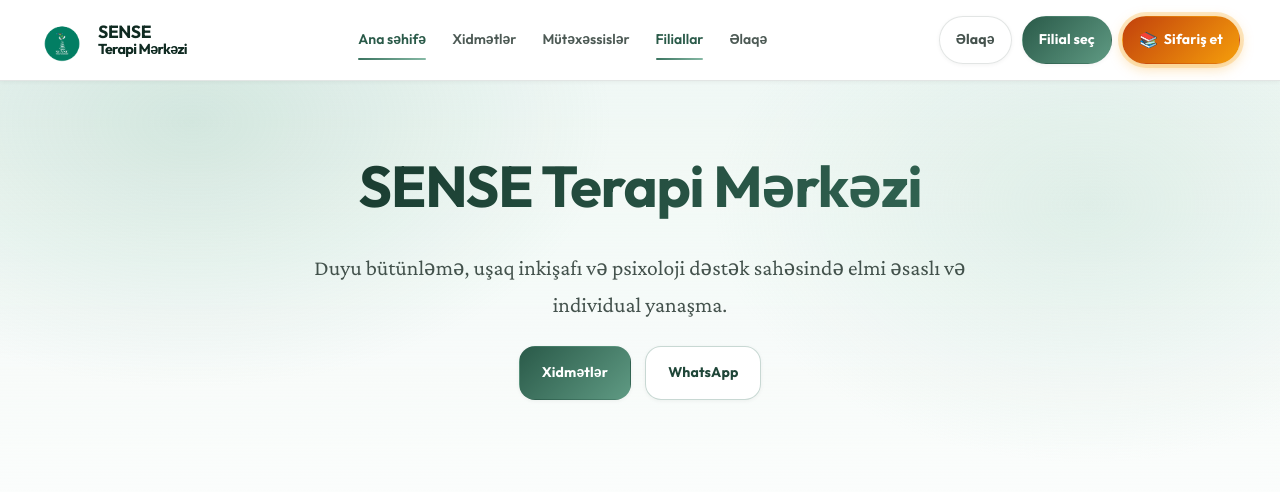
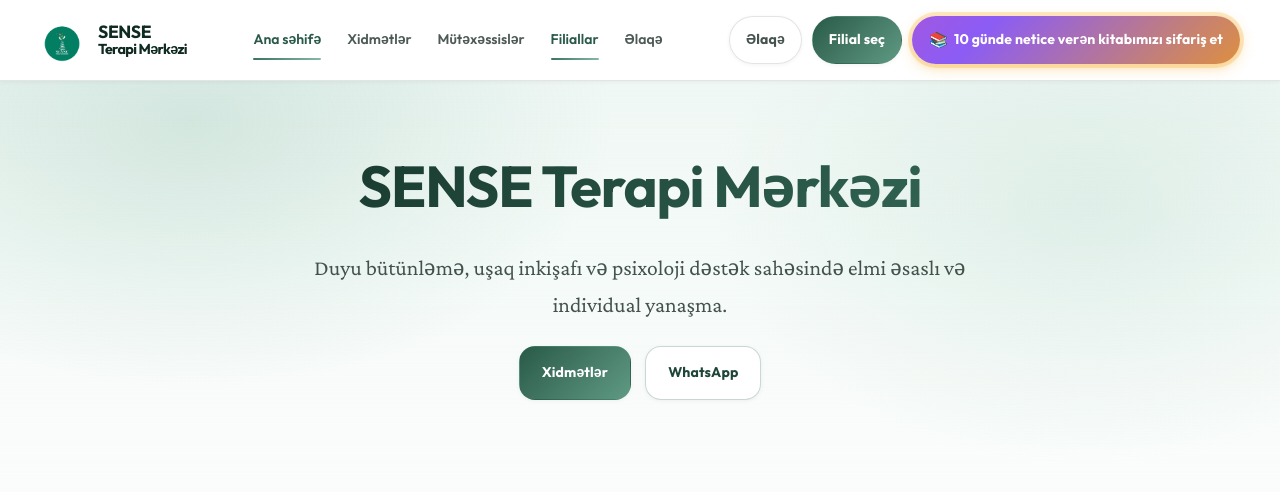
Before and after one commit to Efeeshme/senseterapi-website, a Django app: page / in a window 1280 px wide. Shown: the top 492 px of the page. Run offline with Django 5.2, Linux system fonts and the light colour scheme; data comes from the database, SQL or seed files in the repository; data that the repository does not hold is empty.

Commit message:
Update Novella chip text and add cazip gradient

```diff
--- a/static/css/site.css
+++ b/static/css/site.css
@@ -727,3 +727,22 @@ img{ max-width:100%; display:block; }
 }
 
 /* fab-online artık base.html'den çıkarıldı; eski stiller varsa zararsız kalır */
+
+/* ===== Novella chip override - daha cazip renk ===== */
+.chip-novella{
+  background: linear-gradient(135deg, #ec4899, #8b5cf6, #f59e0b);
+  background-size: 200% 200%;
+  animation: novella-shimmer 4s ease-in-out infinite, novella-pulse 2.4s ease-in-out infinite;
+  box-shadow: 0 4px 16px rgba(236, 72, 153, .4);
+  font-weight: 800;
+}
+
+.chip-novella:hover{
+  box-shadow: 0 8px 24px rgba(236, 72, 153, .6);
+  background: linear-gradient(135deg, #f472b6, #a78bfa, #fbbf24);
+}
+
+@keyframes novella-shimmer{
+  0%, 100% { background-position: 0% 50%; }
+  50% { background-position: 100% 50%; }
+}
--- a/templates/web/base.html
+++ b/templates/web/base.html
@@ -51,9 +51,9 @@
         <a class="chip chip-novella"
            href="https://novella.az"
            target="_blank" rel="noopener"
-           aria-label="Novella - Sifariş et">
+           aria-label="Novella - 10 günde netice verən kitabımızı sifariş et">
           <span class="chip-emoji" aria-hidden="true">📚</span>
-          Sifariş et
+          10 günde netice verən kitabımızı sifariş et
         </a>
       </div>
     </div>
```
